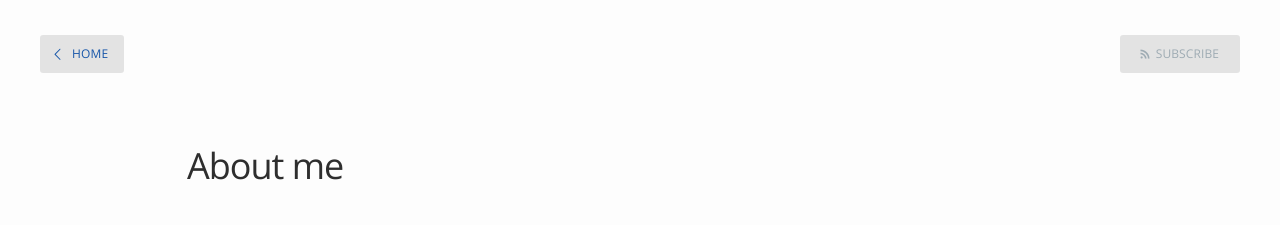
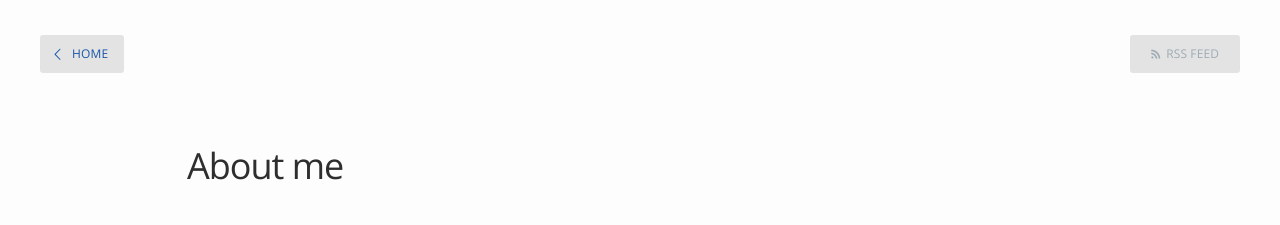
Before and after one commit to federivo/federivo.github.io, a Jekyll site: the page built from about.md, in a window 1280 px wide. Shown: the top 225 px of the page. Built offline with Jekyll 4.4.1, drawn with Linux system fonts in a browser that asks for light colours.

Commit message:
Changed subscribe button label to avoid confusion on email subscription

```diff
--- a/_layouts/page.html
+++ b/_layouts/page.html
@@ -5,7 +5,7 @@ post_class: post-template page-template
 
 <nav class="main-nav clearfix">
     <a class="back-button icon-arrow-left" href="{{ site.baseurl }}">Home</a>
-    <a class="subscribe-button icon-feed" href="{{ site.baseurl }}feed.xml">Subscribe</a>
+    <a class="subscribe-button icon-feed" href="{{ site.baseurl }}feed.xml">RSS Feed</a>
 </nav>
 
 
--- a/_layouts/post.html
+++ b/_layouts/post.html
@@ -8,7 +8,7 @@ post_class: post-template
 <header class="main-header post-head {% if page.cover %}" style="background-image: url({{ page.cover }}) {%else%}no-cover{% endif %}">
     <nav class="main-nav {% if page.cover %} overlay {% endif %} clearfix">
         <a class="back-button icon-arrow-left" href="{{ site.baseurl }}">Home</a>
-        <a class="subscribe-button icon-feed" href="{{ site.baseurl }}feed.xml">Subscribe</a>
+        <a class="subscribe-button icon-feed" href="{{ site.baseurl }}feed.xml">RSS Feed</a>
     </nav>
 </header>
 
```
